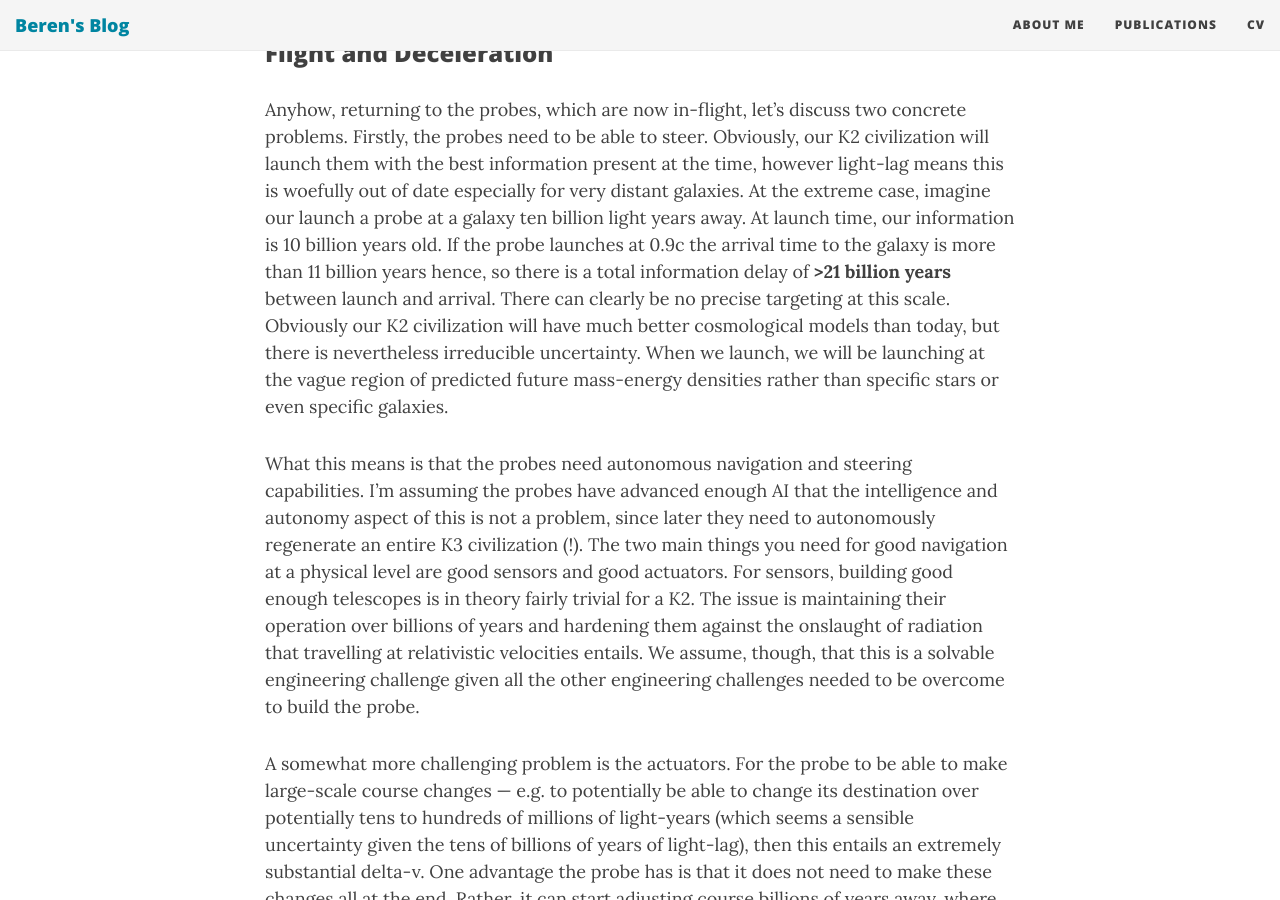
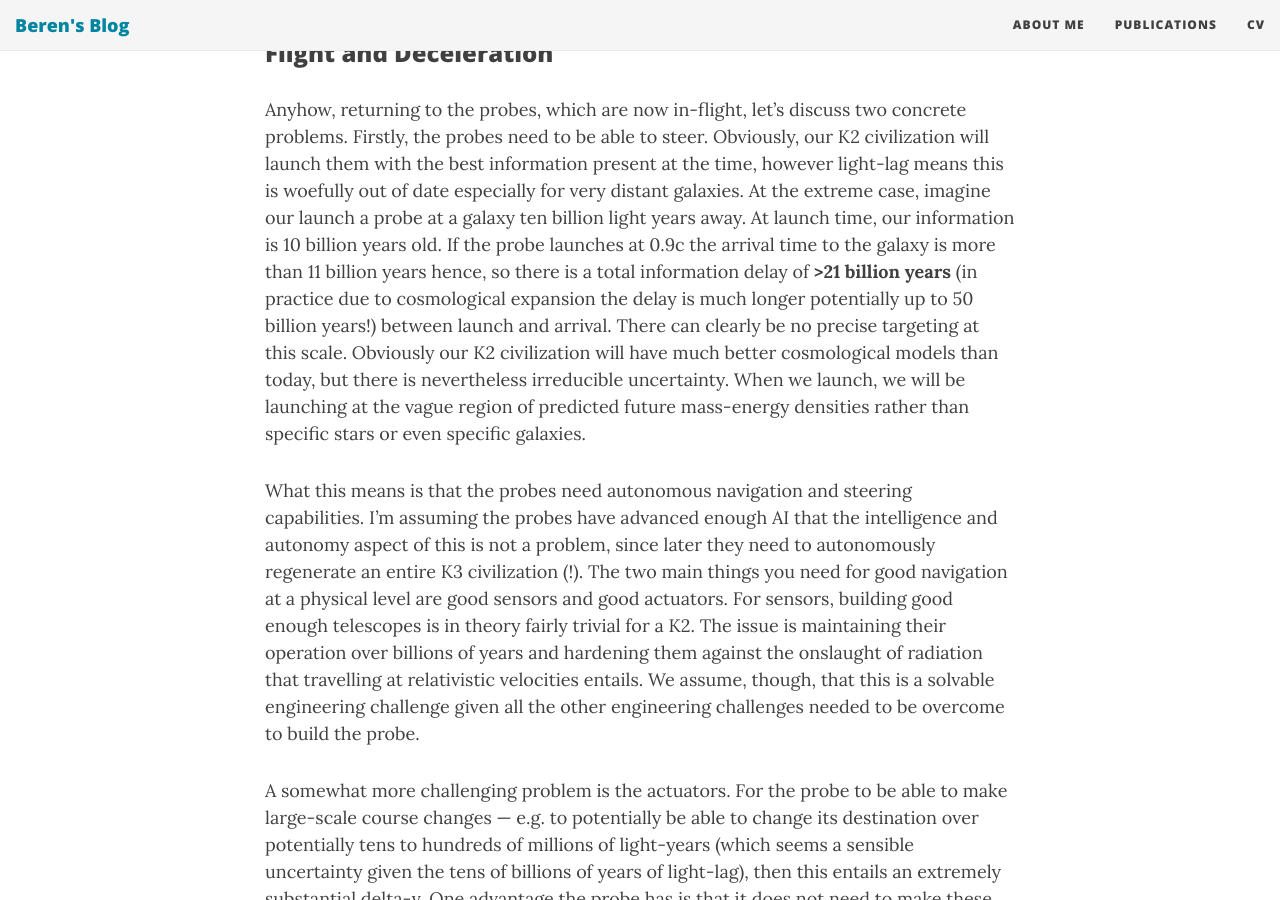
Before and after one commit to BerenMillidge/BerenMillidge.github.io, a Jekyll site: the page built from _posts/2026-06-28-Preliminary-Notes-on-Colonizing-the-Universe.md, in a window 1280 px wide and 900 px high, scrolled down 13067 px. Built offline with Jekyll 4.4.1, drawn with Linux system fonts in a browser that asks for light colours; nearby versions of some CDN libraries.

Commit message:
Update 2026-06-28-Preliminary-Notes-on-Colonizing-the-Universe.md

```diff
--- a/_posts/2026-06-28-Preliminary-Notes-on-Colonizing-the-Universe.md
+++ b/_posts/2026-06-28-Preliminary-Notes-on-Colonizing-the-Universe.md
@@ -126,7 +126,7 @@ In fact, surprisingly, the normal ‘life’ of galaxies only burns a relatively
 
 ### Flight and Deceleration
 
-Anyhow, returning to the probes, which are now in-flight, let’s discuss two concrete problems. Firstly, the probes need to be able to steer. Obviously, our K2 civilization will launch them with the best information present at the time, however light-lag means this is woefully out of date especially for very distant galaxies. At the extreme case, imagine our launch a probe at a galaxy ten billion light years away. At launch time, our information is 10 billion years old. If the probe launches at 0.9c the arrival time to the galaxy is more than 11 billion years hence, so there is a total information delay of **>21 billion years** between launch and arrival. There can clearly be no precise targeting at this scale. Obviously our K2 civilization will have much better cosmological models than today, but there is nevertheless irreducible uncertainty. When we launch, we will be launching at the vague region of predicted future mass-energy densities rather than specific stars or even specific galaxies.
+Anyhow, returning to the probes, which are now in-flight, let’s discuss two concrete problems. Firstly, the probes need to be able to steer. Obviously, our K2 civilization will launch them with the best information present at the time, however light-lag means this is woefully out of date especially for very distant galaxies. At the extreme case, imagine our launch a probe at a galaxy ten billion light years away. At launch time, our information is 10 billion years old. If the probe launches at 0.9c the arrival time to the galaxy is more than 11 billion years hence, so there is a total information delay of **>21 billion years** (in practice due to cosmological expansion the delay is much longer potentially up to 50 billion years!) between launch and arrival. There can clearly be no precise targeting at this scale. Obviously our K2 civilization will have much better cosmological models than today, but there is nevertheless irreducible uncertainty. When we launch, we will be launching at the vague region of predicted future mass-energy densities rather than specific stars or even specific galaxies.
 
 What this means is that the probes need autonomous navigation and steering capabilities. I’m assuming the probes have advanced enough AI that the intelligence and autonomy aspect of this is not a problem, since later they need to autonomously regenerate an entire K3 civilization (!). The two main things you need for good navigation at a physical level are good sensors and good actuators. For sensors, building good enough telescopes is in theory fairly trivial for a K2. The issue is maintaining their operation over billions of years and hardening them against the onslaught of radiation that travelling at relativistic velocities entails. We assume, though, that this is a solvable engineering challenge given all the other engineering challenges needed to be overcome to build the probe.
 
```
